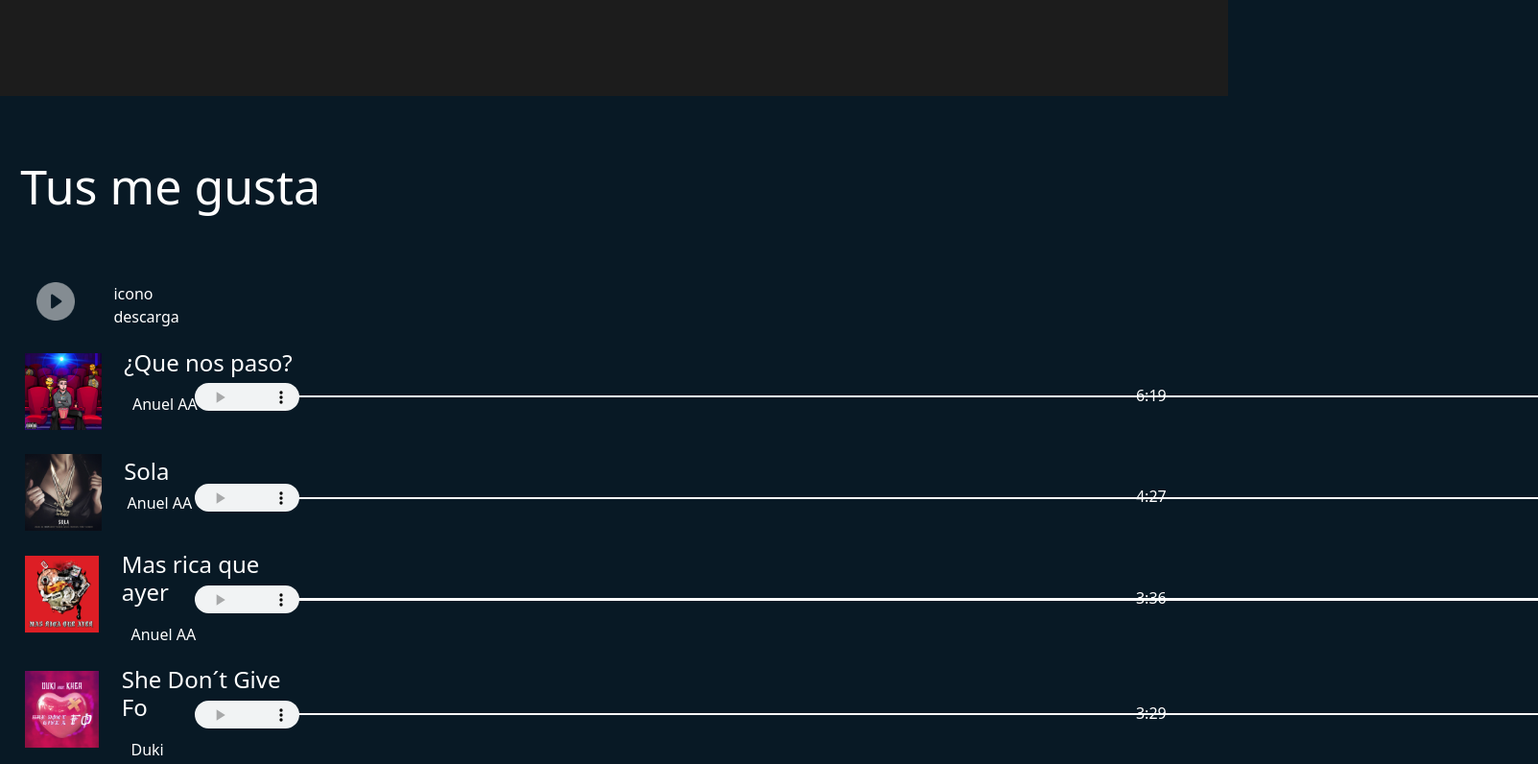
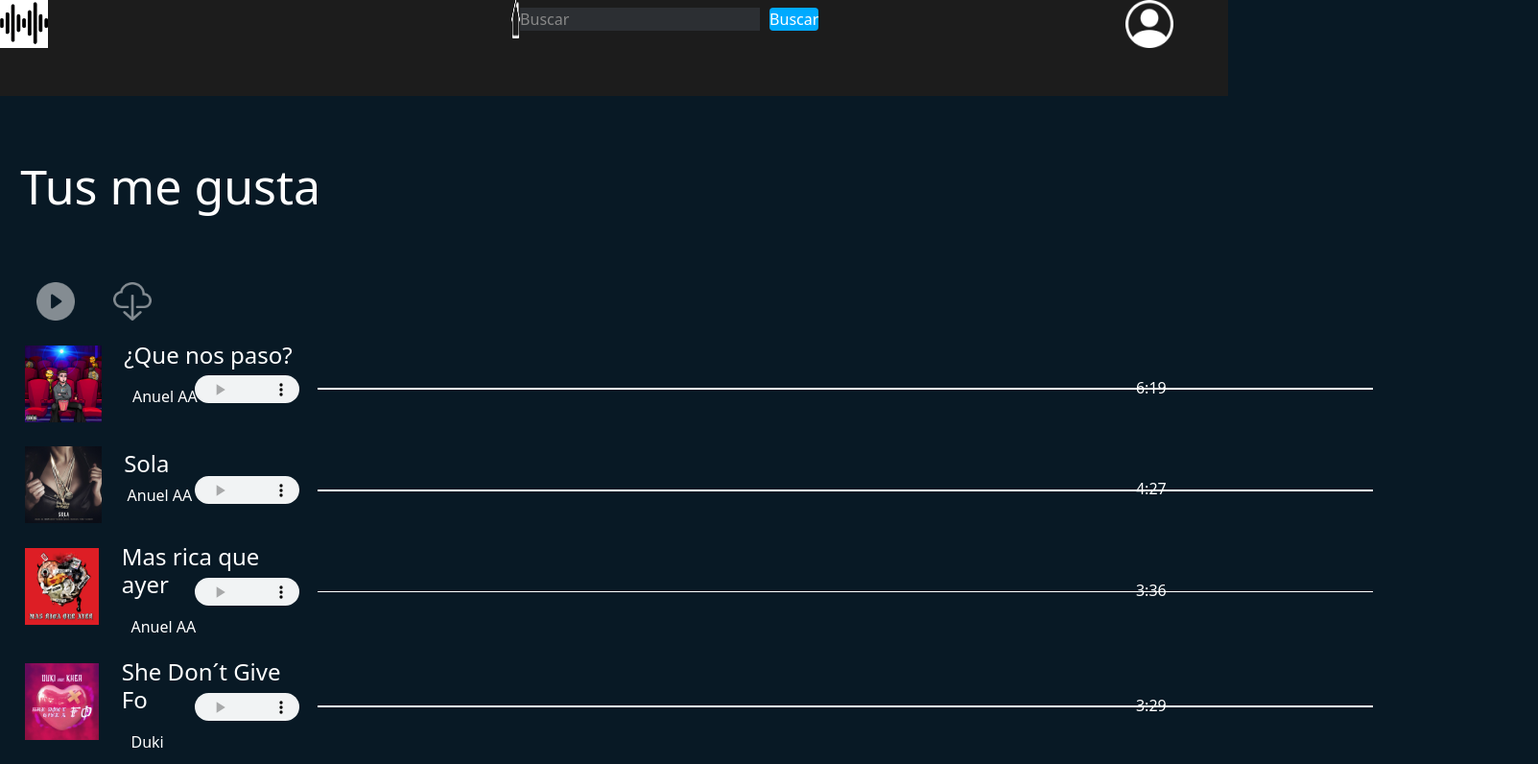
Before and after one commit to simoncaste/Tp-Final, a website: page paginas/megustas.html in a window 1280 px wide. Shown: the top 796 px of the page at 96% size, 1603 px wide, since content can reach past the window. Drawn offline with nearby package versions, Linux system fonts and the light colour scheme.

Commit message:
avance tus me gusta

```diff
--- a/paginas/megustas.html
+++ b/paginas/megustas.html
@@ -9,9 +9,69 @@
     <title>Document</title>
 </head>
 <body>
-    <header>
+    <header class="row container-fluid" id="menu">
+        <div class="col-lg-2">
+            <div id="cont-logo">
+                <img id="logo" src="../assets/imagenes/logo.png" alt="">
+            </div>
+        </div>
+
+        <div class="col-lg-3"></div>
+        <div class="col-lg-3" id="pr">
+            <div id="cont-casa">
+                <a href="../index.html"><img id="logo-casa" src="../assets/imagenes/logoCasa.png" alt=""></a>
+            </div>
+            <form id="buscador" onsubmit="buscarCancion(event)">
+                <input type="text" id="searchInput" placeholder="Buscar">
+                <button type="submit">Buscar</button>
+            </form>
+            <script>
+                function buscarCancion(event) {
+                    event.preventDefault(); // Prevenir el envío del formulario
+                    const input = document.getElementById("searchInput").value.toLowerCase();
+
+                    // Lista de canciones con sus identificadores
+                    const canciones = {
+                        "qué nos pasó": "que nos paso",
+                        "sola": "sola",
+                        "mas rica que ayer": "mas rica que ayer",
+                        "she dont give fo": "she dont give fo",
+                        "hipocrita": "hipocrita",
+                        "bandolera": "bandolera",
+                        "tu no lo amas": "tu no lo amas",
+                        "moscow mule": "moscow mule",
+                        "tarot": "tarot",
+                        "titi me pregunto": "titi me pregunto",
+                        "efecto": "efecto",
+                        "neverita": "neverita",
+                    };
+
+                    // Buscar el id de la canción
+                    const idCancion = canciones[input];
+
+                    if (idCancion) {
+                        // Hacer scroll hacia la canción encontrada
+                        document.getElementById(idCancion).scrollIntoView({ behavior: 'smooth' });
+                    } else {
+                        alert("Canción no encontrada");
+                    }
+                }
+            </script>
+        </div>
+        <div class="col-lg-3"></div>
+        <div class="col-lg-1">
+            <div id="cont-persona">
+                <img id="persona" src="../assets/imagenes/logoPersona.png" alt="">
+            </div>
+        </div>
+
+
+
+
 
     </header>
+
+
 
     <div class="row container-fluid">
 
@@ -36,7 +96,7 @@
 
                 <div class="col-lg-3">
                     <div id="cont-icono-descargar">
-                        <p>icono descarga</p>
+                        <img id="icono-descargar" src="../assets/imagenes/logodescarga.png" alt="">
                     </div>
                 </div>
             </div>
@@ -48,7 +108,7 @@
     <div class="row container-fluid" id="fila-1" >
         <div class="col-lg-1"></div>
         <div class="col-lg-2">
-            <div class="cont-cancion">
+            <div class="cont-cancion" id="que nos paso" itemid="quenospaso">
 
                 <div class="cont-img-cancion">
                     <img  id="img-quenospaso" src="../assets/imagenes/qnospaso.png" alt="" onclick="document.getElementById('miAudio').play()" >
@@ -98,7 +158,7 @@
     <div class="row container-fluid" id="fila-1" >
         <div class="col-lg-1"></div>
         <div class="col-lg-2">
-            <div class="cont-cancion">
+            <div class="cont-cancion" id="sola">
 
                 <div class="cont-img-cancion">
                     <img id="img-sola" src="../assets/imagenes/sola.png" alt="">
@@ -142,7 +202,7 @@
     <div class="row container-fluid" id="fila-1" >
         <div class="col-lg-1"></div>
         <div class="col-lg-2">
-            <div class="cont-cancion">
+            <div class="cont-cancion" id="mas rica que ayer">
 
                 <div class="cont-img-cancion">
                     <img id="img-masricaqueayer" src="../assets/imagenes/masricaqueayer.png" alt="">
@@ -185,7 +245,7 @@
     <div class="row container-fluid" id="fila-1" >
         <div class="col-lg-1"></div>
         <div class="col-lg-2">
-            <div class="cont-cancion">
+            <div class="cont-cancion" id="she dont give fo">
 
                 <div class="cont-img-cancion">
                     <img id="img-shedont" src="../assets/imagenes/shedont.png" alt="">
@@ -228,7 +288,7 @@
     <div class="row container-fluid" id="fila-1" >
         <div class="col-lg-1"></div>
         <div class="col-lg-2">
-            <div class="cont-cancion">
+            <div class="cont-cancion" id="hipocrita">
 
                 <div class="cont-img-cancion">
                     <img id="img-hipocrita" src="../assets/imagenes/albumAnuel.png" alt="">
@@ -267,7 +327,7 @@
     <div class="row container-fluid" id="fila-1" >
         <div class="col-lg-1"></div>
         <div class="col-lg-2">
-            <div class="cont-cancion">
+            <div class="cont-cancion" id="bandolera">
 
                 <div class="cont-img-cancion">
                     <img id="img-bandolera" src="../assets/imagenes/albumAnuel.png" alt="">
@@ -307,7 +367,7 @@
     <div class="row container-fluid" id="fila-1" >
         <div class="col-lg-1"></div>
         <div class="col-lg-2">
-            <div class="cont-cancion">
+            <div class="cont-cancion" id="tu no lo amas">
 
                 <div class="cont-img-cancion">
                     <img id="img-tunoloamas" src="../assets/imagenes/albumAnuel.png" alt="">
@@ -348,7 +408,7 @@
     <div class="row container-fluid" id="fila-1" >
         <div class="col-lg-1"></div>
         <div class="col-lg-2">
-            <div class="cont-cancion">
+            <div class="cont-cancion" id="moscow mule">
 
                 <div class="cont-img-cancion">
                     <img id="img-moscowmule" src="../assets/imagenes/albumbaddbunny.png" alt="">
@@ -388,7 +448,7 @@
     <div class="row container-fluid" id="fila-1" >
         <div class="col-lg-1"></div>
         <div class="col-lg-2">
-            <div class="cont-cancion">
+            <div class="cont-cancion" id="tarot">
 
                 <div class="cont-img-cancion">
                     <img id="img-tarot" src="../assets/imagenes/albumbaddbunny.png" alt="">
@@ -429,7 +489,7 @@
     <div class="row container-fluid" id="fila-1" >
         <div class="col-lg-1"></div>
         <div class="col-lg-2">
-            <div class="cont-cancion">
+            <div class="cont-cancion" id="titi me pregunto">
 
                 <div class="cont-img-cancion">
                     <img id="img-titimepregunto" src="../assets/imagenes/albumbaddbunny.png" alt="">
@@ -470,7 +530,7 @@
     <div class="row container-fluid" id="fila-1" >
         <div class="col-lg-1"></div>
         <div class="col-lg-2">
-            <div class="cont-cancion">
+            <div class="cont-cancion" id="efecto">
 
                 <div class="cont-img-cancion">
                     <img id="img-efecto" src="../assets/imagenes/albumbaddbunny.png" alt="">
@@ -510,7 +570,7 @@
     <div class="row container-fluid" id="fila-1" >
         <div class="col-lg-1"></div>
         <div class="col-lg-2">
-            <div class="cont-cancion">
+            <div class="cont-cancion" id="neverita">
 
                 <div class="cont-img-cancion">
                     <img id="img-neverita" src="../assets/imagenes/albumbaddbunny.png" alt="">
@@ -562,5 +622,12 @@
 
 
 
+
+
+
+
+
+
+
 </body>
 </html>
--- a/scss/megusta.scss
+++ b/scss/megusta.scss
@@ -1,5 +1,103 @@
+#buscador {
+    display: flex;
+    align-items: center;
+    gap: 10px;
+    height: 40px;
+}
+
+/* Estilo del input */
+#searchInput {
+    background-color: #2c2f33;
+    border: none;
 
 
+    padding: 5px 10px;
+    font-size: 16px;
+
+    width: 250px; /* Ancho del input */
+    transition: border-color 0.3s ease;
+}
+
+#searchInput::placeholder {
+    color: #888888; /* Color del texto de marcador */
+}
+
+#searchInput:focus {
+    border-bottom-color: #00aaff; /* Línea azul al hacer clic */
+}
+
+/* Estilo del botón */
+button {
+    background-color: #00aaff; /* Azul */
+    border: none;
+    color: white; /* Texto blanco */
+    padding: 6px 15px;
+    font-size: 16px;
+    cursor: pointer;
+    border-radius: 4px;
+    transition: background-color 0.3s ease;
+}
+
+button:hover {
+    background-color: #0088cc; /* Azul más oscuro al pasar el ratón */
+}
+
+
+
+
+
+
+
+
+
+
+
+
+
+
+
+
+
+#menu{
+    display: flex;
+}
+
+#cont-logo{
+    background-color: white;
+    height: 50px;
+    width: 50px;
+}
+#logo{
+    width: 100%;
+    height: 100%;
+}
+
+#cont-persona{
+    height: 50px;
+    width: 50px;
+}
+#persona{
+    width: 100%;
+    height: 100%;
+}
+
+#pr{
+    display: flex;
+}
+
+#cont-casa{
+    height: 40px;
+    width: 40px;
+}
+#logo-casa{
+    height: 100%;
+    width: 100%;
+}
+
+#buscador{
+    justify-content: center;
+    align-items: center;
+}
 
 #cont-titulo__mg{
     color: white;
@@ -37,8 +135,8 @@
 
 #cont-icono-descargar{
     color: white;
-    height: 60%;
-    width: 10%;
+    height: 40px;
+    width: 40px;
 }
 #icono-descargar{
     height: 100%;
@@ -109,8 +207,8 @@
 
 .cont-linea{
     margin-top: 5% !important;
-    margin-left: -35% !important;
-    width: 1400px;
+    margin-left: -15% !important;
+    width: 1100px;
 }
 
 .linea{
```
Also changed, not shown: assets/imagenes/logo.png (added), assets/imagenes/logodescarga.png (added), css/main.css.
